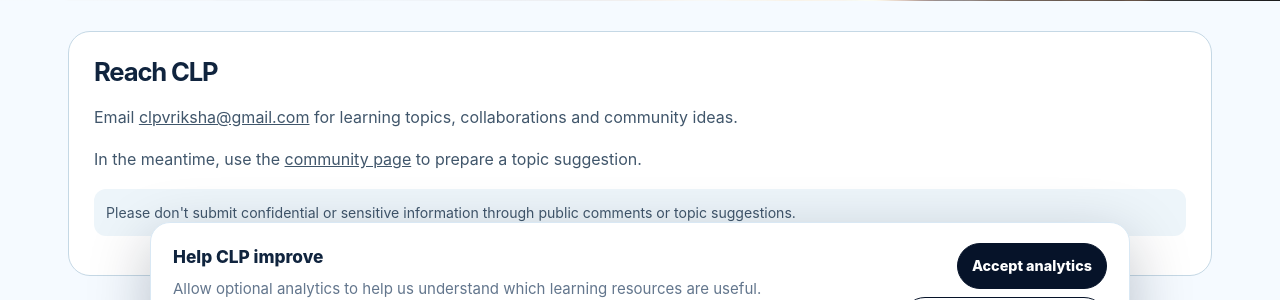
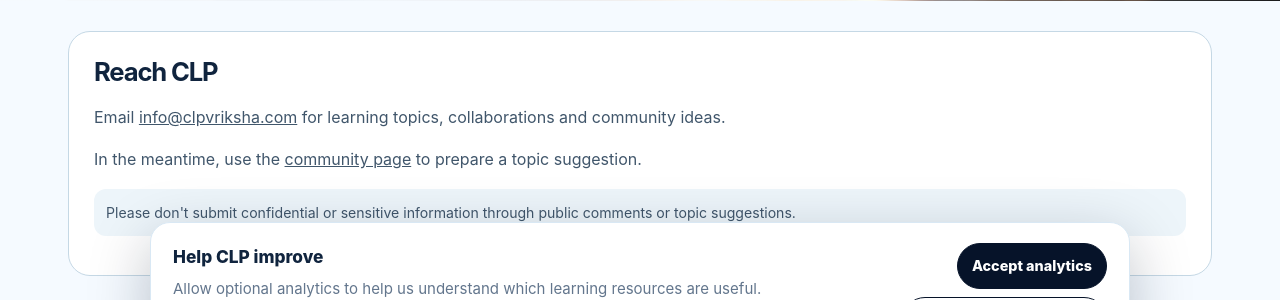
Before and after one commit to sanjeevkshu/clp, a Jekyll site: the page built from contact.md, in a window 1280 px wide. Shown: the part 483-783 px from the top of the page. Built offline with Jekyll 4.4.1, drawn with Linux system fonts in a browser that asks for light colours.

Commit message:
fix(contact): use CLP domain inbox
* fix(contact): use domain email address

* fix(community): route email drafts to domain inbox

```diff
--- a/assets/js/main.js
+++ b/assets/js/main.js
@@ -40,8 +40,8 @@
     const subject = encodeURIComponent('Join the CLP learning community');
     const body = encodeURIComponent('Hello CLP,\n\nI would like to join the CLP learning community and receive occasional updates.\n\nMy email address: ' + email + '\n\nI consent to CLP receiving this email as my request to join.\n');
     const statusEl = document.querySelector('#join-status');
-    if (statusEl) statusEl.textContent = 'Opening your email app with your request addressed to clpvriksha@gmail.com. Please review and send it there.';
-    window.location.href = 'mailto:clpvriksha@gmail.com?subject=' + subject + '&body=' + body;
+    if (statusEl) statusEl.textContent = 'Opening your email app with your request addressed to info@clpvriksha.com. Please review and send it there.';
+    window.location.href = 'mailto:info@clpvriksha.com?subject=' + subject + '&body=' + body;
   });
   // Shared responsive navigation: one source of truth for the button and menu state.
   const toggle = document.querySelector('.nav-toggle');
@@ -113,7 +113,7 @@
       const body = encodeURIComponent('Hello CLP,\n\nI would like CLP to explore:\n' + topic + '\n\nMy learning interest: ' + interest + '\n');
       const statusEl = document.querySelector('#form-status');
       if (statusEl) statusEl.textContent = 'Your email app will open with the suggestion prepared. No data is sent to CLP by this page.';
-      window.location.href = 'mailto:?subject=' + subject + '&body=' + body;
+      window.location.href = 'mailto:info@clpvriksha.com?subject=' + subject + '&body=' + body;
     });
   }
 
--- a/contact.md
+++ b/contact.md
@@ -3,4 +3,4 @@
 description: "Contact CLP about learning topics, collaborations and community ideas."
 permalink: /contact/
 ---
-<section class="page-hero page-hero-contact" style="--page-hero-image:url('{{ '/assets/images/card-apply.jpg' | relative_url }}')"><p class="eyebrow">START A CONVERSATION</p><h1>What should we<br><span>learn next?</span></h1><p>Share a question, suggest a collaboration or tell us about a learning experience worth exploring.</p></section><section class="section"><div class="content-card"><h2>Reach CLP</h2><p>Email <a href="mailto:clpvriksha@gmail.com">clpvriksha@gmail.com</a> for learning topics, collaborations and community ideas.</p><p>In the meantime, use the <a href="{{ '/community/' | relative_url }}">community page</a> to prepare a topic suggestion.</p><p class="notice">Please don't submit confidential or sensitive information through public comments or topic suggestions.</p></div></section>
+<section class="page-hero page-hero-contact" style="--page-hero-image:url('{{ '/assets/images/card-apply.jpg' | relative_url }}')"><p class="eyebrow">START A CONVERSATION</p><h1>What should we<br><span>learn next?</span></h1><p>Share a question, suggest a collaboration or tell us about a learning experience worth exploring.</p></section><section class="section"><div class="content-card"><h2>Reach CLP</h2><p>Email <a href="mailto:info@clpvriksha.com">info@clpvriksha.com</a> for learning topics, collaborations and community ideas.</p><p>In the meantime, use the <a href="{{ '/community/' | relative_url }}">community page</a> to prepare a topic suggestion.</p><p class="notice">Please don't submit confidential or sensitive information through public comments or topic suggestions.</p></div></section>
```
